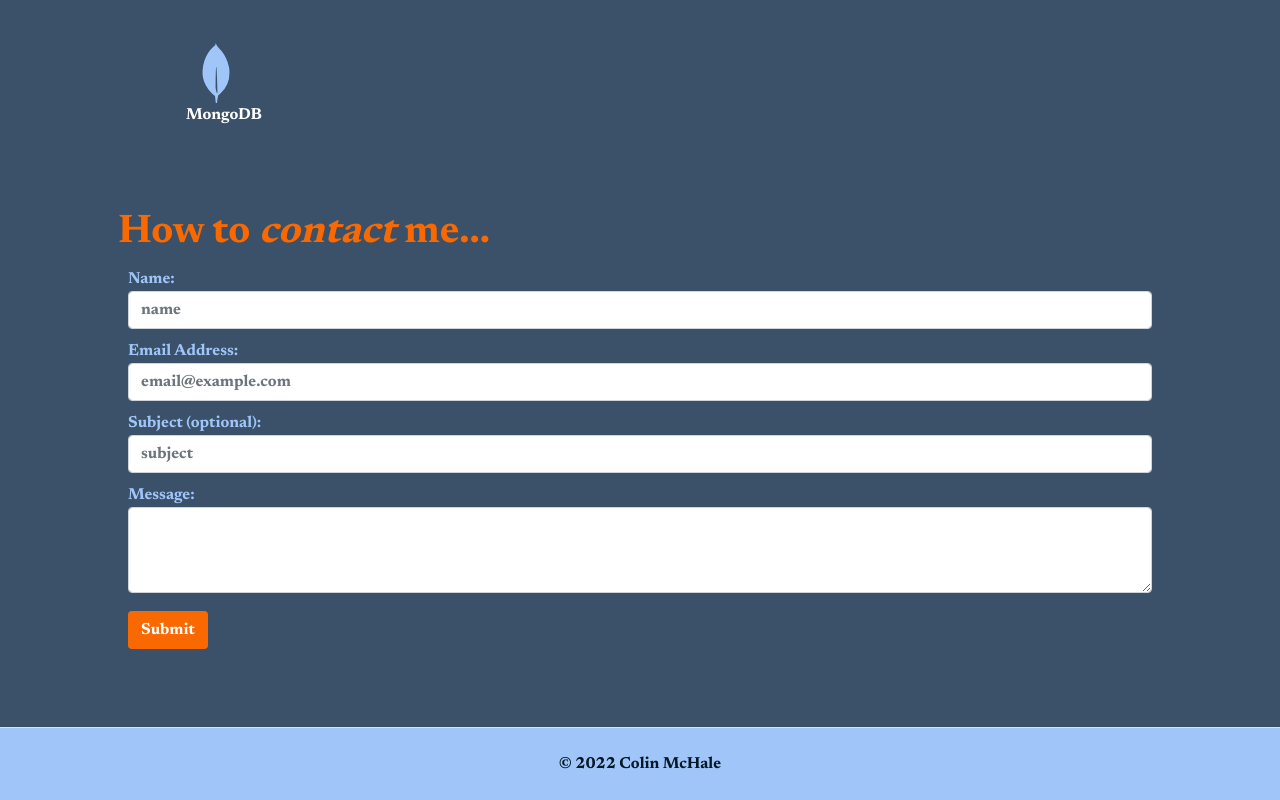
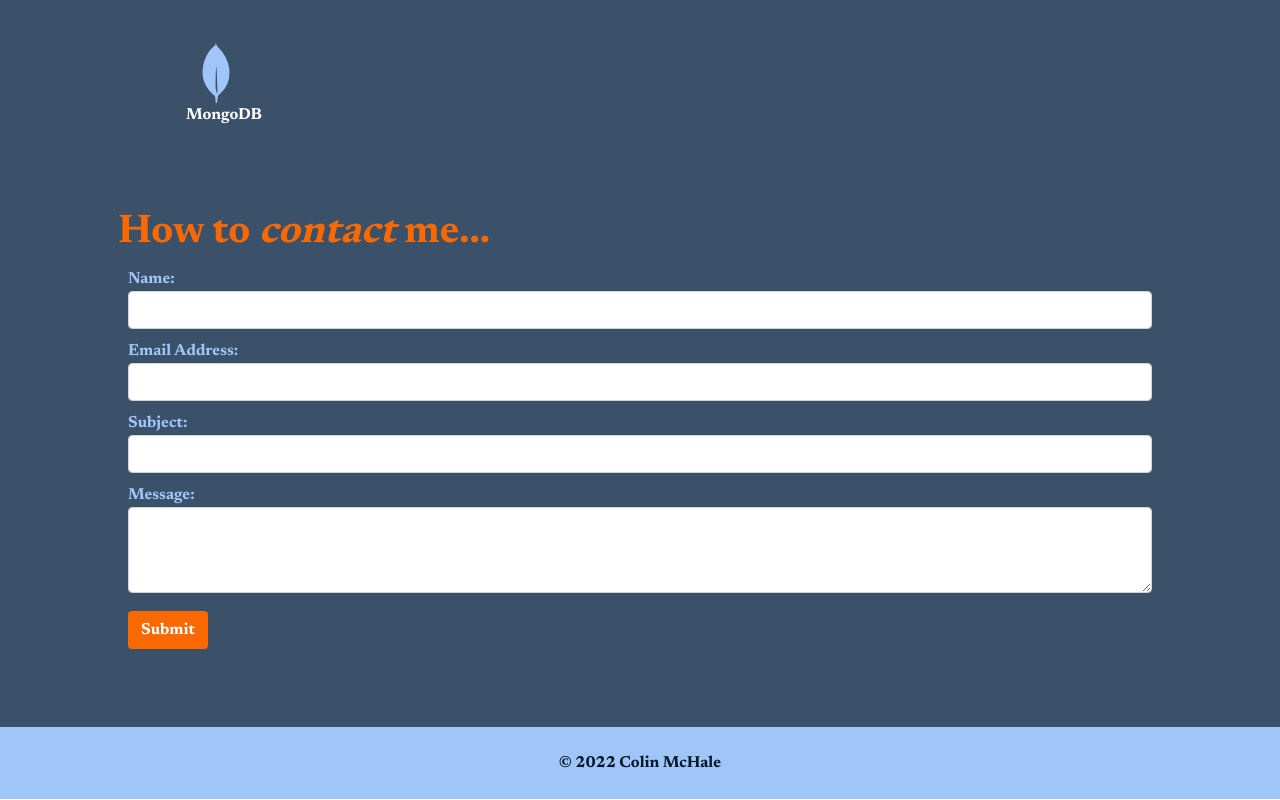
Before and after one commit to colinmchale/react-portfolio, a React (Create React App) app: page / in a window 1280 px wide. Shown: the part 2370-3170 px from the top of the page. Built offline with nearby package versions, Linux system fonts and the light colour scheme.

Commit message:
fixed footer, created emailjs hook, solved sending emails, created sent message alert

```diff
--- a/package.json
+++ b/package.json
@@ -9,6 +9,7 @@
     "@testing-library/user-event": "^13.5.0",
     "bootstrap": "^5.1.3",
     "cors": "^2.8.5",
+    "emailjs-com": "^3.2.0",
     "express": "^4.17.3",
     "gh-pages": "^3.2.3",
     "nodemailer": "^6.7.3",
--- a/src/components/Footer.js
+++ b/src/components/Footer.js
@@ -1,7 +1,7 @@
 import React from 'react';
-import { FaFacebookSquare } from "react-icons/fa";
-import { FaGithubSquare } from "react-icons/fa";
-import { FaLinkedin } from "react-icons/fa";
+// import { FaFacebookSquare } from "react-icons/fa";
+// import { FaGithubSquare } from "react-icons/fa";
+// import { FaLinkedin } from "react-icons/fa";
 
 const styles = {
   fontColor: {
@@ -19,7 +19,7 @@ const styles = {
 function Footer () {
     return(
     <footer className="site-footer" style={{background: '#A0C5F8'}}>
-      <div className="d-flex flex-wrap justify-content-center align-items-center py-4 border-top">
+      <div className="d-flex flex-wrap justify-content-center align-items-center py-4">
         <div>
          <span style={styles.fontColor}>© 2022 Colin McHale</span>
         </div>
--- a/src/components/PortfolioContainer.js
+++ b/src/components/PortfolioContainer.js
@@ -1,4 +1,4 @@
-import React, { useState } from 'react';
+import React from 'react';
 import Footer from './Footer';
 import Home from './pages/Home';
 import Works from './pages/Works';
--- a/src/components/pages/Contact.js
+++ b/src/components/pages/Contact.js
@@ -1,5 +1,6 @@
 import React, { useState } from 'react';
-import { validateEmail } from '../../utils/helpers';
+import { send } from 'emailjs-com';
+// import { validateEmail } from '../../utils/helpers';
 
 const styles = {
   fontColor: {
@@ -18,50 +19,67 @@ const styles = {
 
 function Contact () {
 
-  const [status, setStatus] = useState("Submit");
-  const handleSubmit = async (e) => {
+  var submitAlert = document.querySelector('#submitAlert')
+
+  const [toSend, setToSend] = useState({
+    name: '',
+    email: '',
+    subject: '',
+    message: '',
+  });
+
+  const sendEmail = (e) => {
     e.preventDefault();
-    setStatus("Sending...");
-    const { name, email, subject, message } = e.target.elements;
-    let content = {
-      name: name.value,
-      email: email.value,
-      subject: subject.value,
-      message: message.value,
-    };
-    let response = await fetch("http://localhost:3000/react-portfolio", {
-      method: "POST",
-      headers: {
-        "Content-Type" : "application/json;charset=utf-8"
-      },
-      body: JSON.stringify(content)
-    });
-    setStatus("Submit");
-    let result = await response.json();
-  }
+    submitAlert.innerHTML = 'Sending...';
+    send(
+      'service_agshbbu',
+      'template_vfyg85n',
+      toSend,
+      '4kDZ4Sa2audbfUzY4'
+    )
+      .then((response) => {
+        console.log('SUCCESS!', response.status, response.text);
+        submitAlert.innerHTML = 'Message Sent!';
+        setToSend({
+          name: '',
+          email: '',
+          subject: '',
+          message: '',
+        });
+      })
+      .catch((err) => {
+        console.log('FAILED...', err);
+        submitAlert.innerHTML = 'Failed to Send';
+      });
+  };
+
+  const handleChange = (e) => {
+    setToSend({ ...toSend, [e.target.name]: e.target.value });
+  };
 
 
   return (
     <div style={{marginTop: 30, marginBottom: 20}} id="contact">
       <h1 style={styles.headerColor}>How to <i>contact</i> me...</h1>
-      <form onSubmit={handleSubmit}>
+      <form onSubmit={sendEmail}>
         <div className="form-group" style={styles.margin}>
           <label htmlFor="name" style={styles.fontColor}>Name:</label>
-          <input type="text" className="form-control" id="name" placeholder="name" style={styles.fontColor}/>
+          <input type="text" name="name" className="form-control" value={toSend.name} onChange={handleChange} style={styles.fontColor}/>
         </div>
         <div className="form-group" style={styles.margin}>
           <label htmlFor="email" style={styles.fontColor}>Email Address:</label>
-          <input type="email" className="form-control" id="email" placeholder="email@example.com" style={styles.fontColor}/>
+          <input type="email" name="email" className="form-control" value={toSend.email} onChange={handleChange} style={styles.fontColor}/>
         </div>
         <div className="form-group" style={styles.margin}>
-          <label htmlFor="subject" style={styles.fontColor}>Subject (optional):</label>
-          <input type="text" className="form-control" id="subject" placeholder="subject" style={styles.fontColor}/>
+          <label htmlFor="subject" style={styles.fontColor}>Subject:</label>
+          <input type="text" name="subject" className="form-control" value={toSend.subject} onChange={handleChange} style={styles.fontColor}/>
         </div>
         <div className="form-group" style={styles.margin}>
           <label htmlFor="message" style={styles.fontColor}>Message:</label>
-          <textarea className="form-control" id="message" rows="3" style={styles.fontColor}></textarea>
+          <textarea className="form-control" name="message" value={toSend.message} onChange={handleChange} rows="3" style={styles.fontColor}></textarea>
         </div>
         <button type="submit" className="btn text-white mt-2" style={{...styles.buttonColor, ...styles.margin}}>Submit</button>
+        <span id="submitAlert" style={styles.headerColor}></span>
       </form>
     </div>
   );
```
Also changed, not shown: 1 other file (tests, documents, lock files or other folders).
